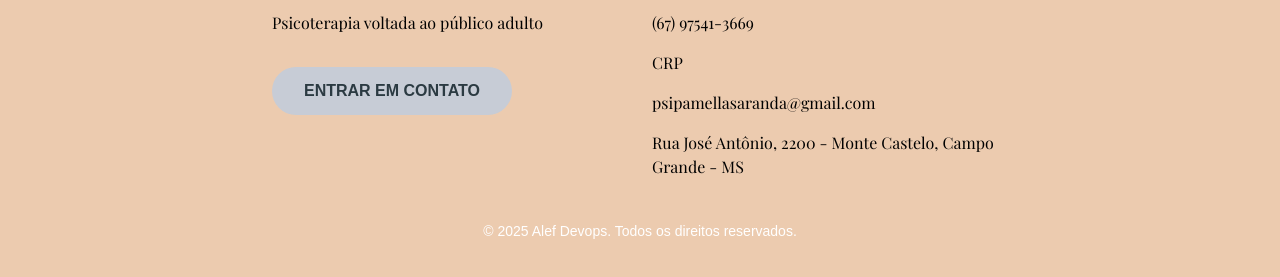
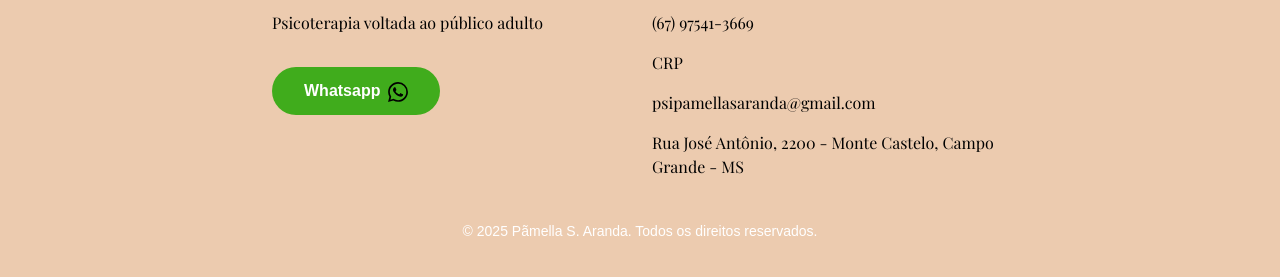
Before and after one commit to ABabayaga/Portfolio-PSI-PSA, a Next.js app: page / in a window 1280 px wide. Shown: the part 1643-1920 px from the top of the page. Built offline with nearby package versions, Linux system fonts and the light colour scheme.

Commit message:
Ajuste button whatsapp

```diff
--- a/src/components/Footer.js
+++ b/src/components/Footer.js
@@ -11,7 +11,7 @@ export default function Footer() {
             <h2 className={styles.title}>Atendimento</h2>
 
             <p className={styles.text} >Psicoterapia voltada ao público adulto</p>
-            <button className={styles.contactBtn}>ENTRAR EM CONTATO</button>
+            <button className={styles.contactBtn}>Whatsapp<img src='/whatsapp.svg' style={{ width: '50%', maxWidth: '20px', height: 'auto', marginLeft: '8px' }}/></button>
           </div>
 
           {/* Coluna direita */}
@@ -27,7 +27,7 @@ export default function Footer() {
         </div>
 
         <div className="text-center mt-4">
-          <small>&copy; {new Date().getFullYear()} Alef Devops. Todos os direitos reservados.</small>
+          <small>&copy; {new Date().getFullYear()} Pãmella S. Aranda. Todos os direitos reservados.</small>
         </div>
       </div>
     </footer>
--- a/src/styles/Footer.module.css
+++ b/src/styles/Footer.module.css
@@ -18,8 +18,8 @@
   }
 
   .contactBtn {
-    background-color: #c7ccd6;
-    color: #2b3a42;
+    background-color: #40ac1c;
+    color: #ffffff;
     border: none;
     padding: 0.75rem 2rem;
     border-radius: 40px;
```
Also changed, not shown: public/whatsapp.svg (added).
